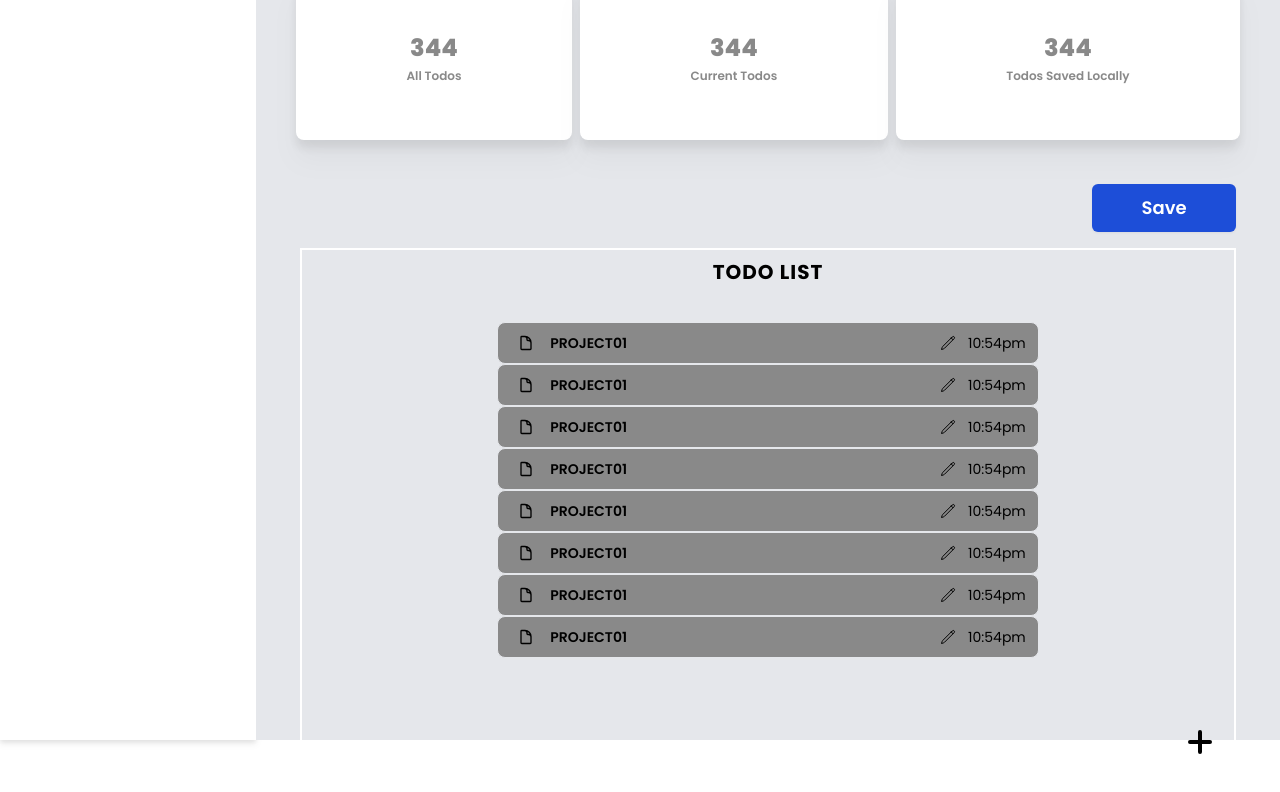
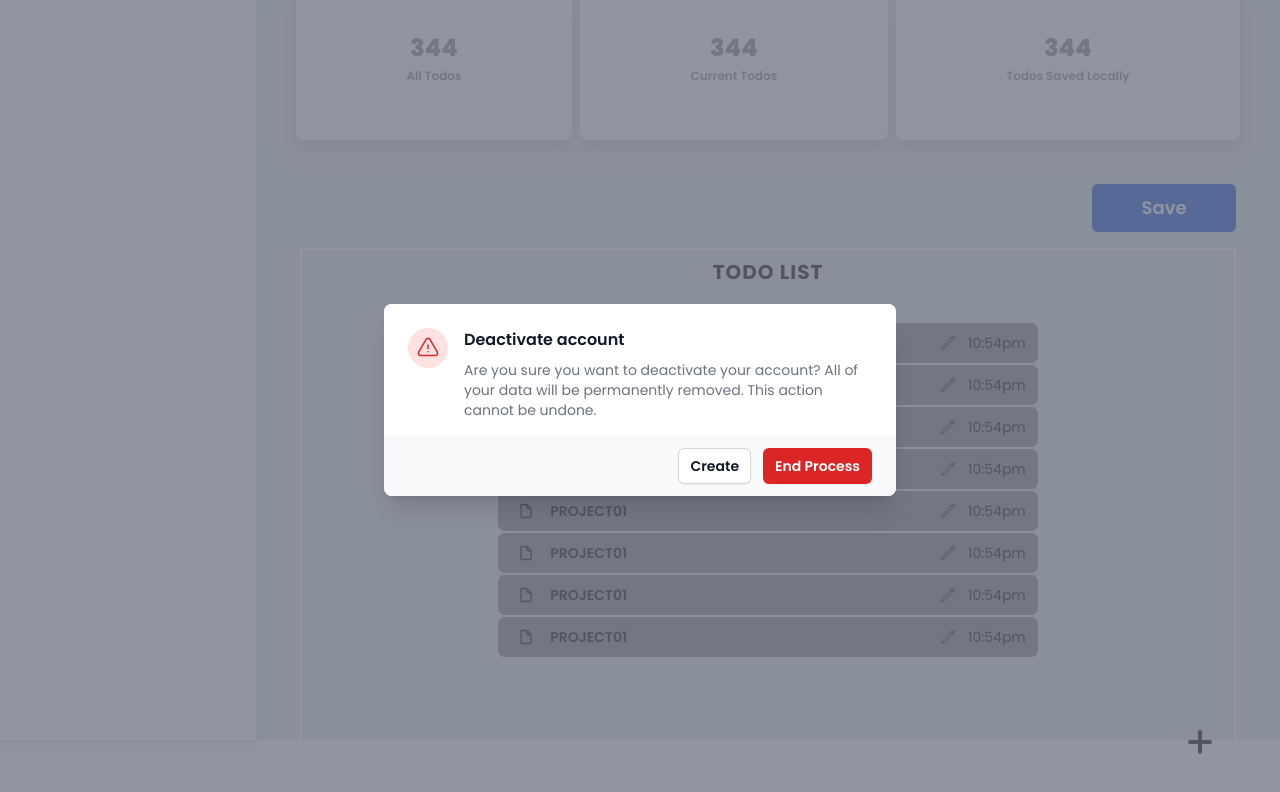
Before and after one commit to ogunwolejo/todo-list, a React (Create React App) app: page /my-todo in a window 1280 px wide. Both pictures are taken after a click on the button 1200 px from the left and 882 px from the top of the page. Shown: the part 140-932 px from the top of the page. Built offline with nearby package versions, Linux system fonts and the light colour scheme.

Commit message:
update the application with a modal for adding categories and todo list

```diff
--- a/package.json
+++ b/package.json
@@ -4,6 +4,7 @@
   "private": true,
   "dependencies": {
     "@emotion/react": "^11.11.1",
+    "@headlessui/react": "^1.7.17",
     "@heroicons/react": "^2.0.18",
     "@reduxjs/toolkit": "^1.9.7",
     "@testing-library/jest-dom": "^5.17.0",
--- /dev/null
+++ b/src/common/modal/add.modal.tsx
@@ -0,0 +1,76 @@
+import { Fragment, useRef, useState, FC } from 'react'
+import { Dialog, Transition } from '@headlessui/react'
+import { ExclamationTriangleIcon } from '@heroicons/react/24/outline'
+
+export const AddModal:FC<{open:boolean; close:any}> = ({open, close})  =>{
+  //const cancelButtonRef = useRef(null)
+
+  return (
+    <Transition.Root show={open} as={Fragment}>
+      <Dialog as="div" className="relative z-10" /*initialFocus={cancelButtonRef}*/ onClose={close}>
+        <Transition.Child
+          as={Fragment}
+          enter="ease-out duration-300"
+          enterFrom="opacity-0"
+          enterTo="opacity-100"
+          leave="ease-in duration-200"
+          leaveFrom="opacity-100"
+          leaveTo="opacity-0"
+        >
+          <div className="fixed inset-0 bg-gray-500 bg-opacity-75 transition-opacity" />
+        </Transition.Child>
+
+        <div className="fixed inset-0 z-10 w-screen overflow-y-auto">
+          <div className="flex min-h-full items-end justify-center p-4 text-center sm:items-center sm:p-0">
+            <Transition.Child
+              as={Fragment}
+              enter="ease-out duration-300"
+              enterFrom="opacity-0 translate-y-4 sm:translate-y-0 sm:scale-95"
+              enterTo="opacity-100 translate-y-0 sm:scale-100"
+              leave="ease-in duration-200"
+              leaveFrom="opacity-100 translate-y-0 sm:scale-100"
+              leaveTo="opacity-0 translate-y-4 sm:translate-y-0 sm:scale-95"
+            >
+              <Dialog.Panel className="relative transform overflow-hidden rounded-lg bg-white text-left shadow-xl transition-all sm:my-8 sm:w-full sm:max-w-lg">
+                <div className="bg-white px-4 pb-4 pt-5 sm:p-6 sm:pb-4">
+                  <div className="sm:flex sm:items-start">
+                    <div className="mx-auto flex h-12 w-12 flex-shrink-0 items-center justify-center rounded-full bg-red-100 sm:mx-0 sm:h-10 sm:w-10">
+                      <ExclamationTriangleIcon className="h-6 w-6 text-red-600" aria-hidden="true" />
+                    </div>
+                    <div className="mt-3 text-center sm:ml-4 sm:mt-0 sm:text-left">
+                      <Dialog.Title as="h3" className="text-base font-semibold leading-6 text-gray-900">
+                        Deactivate account
+                      </Dialog.Title>
+                      <div className="mt-2">
+                        <p className="text-sm text-gray-500">
+                          Are you sure you want to deactivate your account? All of your data will be permanently
+                          removed. This action cannot be undone.
+                        </p>
+                      </div>
+                    </div>
+                  </div>
+                </div>
+                <div className="bg-gray-50 px-4 py-3 sm:flex sm:flex-row-reverse sm:px-6">
+                  <button
+                    type="button"
+                    className="inline-flex w-full justify-center rounded-md bg-red-600 px-3 py-2 text-sm font-semibold text-white shadow-sm hover:bg-red-500 sm:ml-3 sm:w-auto"
+                    onClick={close}
+                  >
+                    End Process
+                  </button>
+                  <button
+                    type="button"
+                    className="mt-3 inline-flex w-full justify-center rounded-md bg-white px-3 py-2 text-sm font-semibold text-gray-900 shadow-sm ring-1 ring-inset ring-gray-300 hover:bg-gray-50 sm:mt-0 sm:w-auto"
+                    onClick={() => close()}
+                  >
+                    Create
+                  </button>
+                </div>
+              </Dialog.Panel>
+            </Transition.Child>
+          </div>
+        </div>
+      </Dialog>
+    </Transition.Root>
+  )
+}
--- /dev/null
+++ b/src/common/modal/modal.tsx
@@ -0,0 +1,77 @@
+import { Fragment, useRef, useState, FC } from 'react'
+import { Dialog, Transition } from '@headlessui/react'
+import { ExclamationTriangleIcon } from '@heroicons/react/24/outline'
+
+export const Modal:FC<{open:boolean; close:any}> = ({open, close})  =>{
+  //const cancelButtonRef = useRef(null)
+
+  return (
+    <Transition.Root show={open} as={Fragment}>
+      <Dialog as="div" className="relative z-10" /*initialFocus={cancelButtonRef}*/ onClose={close}>
+        <Transition.Child
+          as={Fragment}
+          enter="ease-out duration-300"
+          enterFrom="opacity-0"
+          enterTo="opacity-100"
+          leave="ease-in duration-200"
+          leaveFrom="opacity-100"
+          leaveTo="opacity-0"
+        >
+          <div className="fixed inset-0 bg-gray-500 bg-opacity-75 transition-opacity" />
+        </Transition.Child>
+
+        <div className="fixed inset-0 z-10 w-screen overflow-y-auto">
+          <div className="flex min-h-full items-end justify-center p-4 text-center sm:items-center sm:p-0">
+            <Transition.Child
+              as={Fragment}
+              enter="ease-out duration-300"
+              enterFrom="opacity-0 translate-y-4 sm:translate-y-0 sm:scale-95"
+              enterTo="opacity-100 translate-y-0 sm:scale-100"
+              leave="ease-in duration-200"
+              leaveFrom="opacity-100 translate-y-0 sm:scale-100"
+              leaveTo="opacity-0 translate-y-4 sm:translate-y-0 sm:scale-95"
+            >
+              <Dialog.Panel className="relative transform overflow-hidden rounded-lg bg-white text-left shadow-xl transition-all sm:my-8 sm:w-full sm:max-w-lg">
+                <div className="bg-white px-4 pb-4 pt-5 sm:p-6 sm:pb-4">
+                  <div className="sm:flex sm:items-start">
+                    <div className="mx-auto flex h-12 w-12 flex-shrink-0 items-center justify-center rounded-full bg-red-100 sm:mx-0 sm:h-10 sm:w-10">
+                      <ExclamationTriangleIcon className="h-6 w-6 text-red-600" aria-hidden="true" />
+                    </div>
+                    <div className="mt-3 text-center sm:ml-4 sm:mt-0 sm:text-left">
+                      <Dialog.Title as="h3" className="text-base font-semibold leading-6 text-gray-900">
+                        Deactivate account
+                      </Dialog.Title>
+                      <div className="mt-2">
+                        <p className="text-sm text-gray-500">
+                          Are you sure you want to deactivate your account? All of your data will be permanently
+                          removed. This action cannot be undone.
+                        </p>
+                      </div>
+                    </div>
+                  </div>
+                </div>
+                <div className="bg-gray-50 px-4 py-3 sm:flex sm:flex-row-reverse sm:px-6">
+                  <button
+                    type="button"
+                    className="inline-flex w-full justify-center rounded-md bg-red-600 px-3 py-2 text-sm font-semibold text-white shadow-sm hover:bg-red-500 sm:ml-3 sm:w-auto"
+                    onClick={close}
+                  >
+                    Deactivate
+                  </button>
+                  <button
+                    type="button"
+                    className="mt-3 inline-flex w-full justify-center rounded-md bg-white px-3 py-2 text-sm font-semibold text-gray-900 shadow-sm ring-1 ring-inset ring-gray-300 hover:bg-gray-50 sm:mt-0 sm:w-auto"
+                    onClick={() => close()}
+                    //ref={cancelButtonRef}
+                  >
+                    Cancel
+                  </button>
+                </div>
+              </Dialog.Panel>
+            </Transition.Child>
+          </div>
+        </div>
+      </Dialog>
+    </Transition.Root>
+  )
+}
--- a/src/component/categor.card.tsx
+++ b/src/component/categor.card.tsx
@@ -1,14 +1,20 @@
-import { FC, Fragment, ReactNode } from "react";
+import { FC, Fragment, ReactNode, useState } from "react";
+import {Modal} from "../common/modal/modal";
 
-const CategoryCard:FC<{title:string; data:number; createdAt:string; icon:ReactNode }> = ({title, data, createdAt, icon}) => {
+const CategoryCard:FC<{title:string; data:number; createdAt:string; icon:ReactNode; description?:string }> = ({title, data, createdAt, icon, description}) => {
+    const [openModal, setIsOpenModal] = useState<boolean>(false)
+    const openModalHandler = () => {
+        setIsOpenModal(true)
+    }
     return (
         <Fragment>
-            <div className={`h-20 md:h-28 w-full border-box drop-shadow-xl border border-transparent bg-white rounded-lg flex flex-row items-center justify-center hover:cursor-pointer`}>
+            <div className={`h-20 md:h-28 w-full border-box drop-shadow-xl border border-transparent bg-white rounded-lg flex flex-row items-center justify-center hover:cursor-pointer`} onClick={openModalHandler}>
                 <div className="flex flex-col items-center p-2">
                     <div className={`text-lg md:text-2xl font-extrabold self-center text-black`}>{data}</div>
                     <label className={`text-xs md:text-sm my-1 font-semibold font-poppins mx-3 w-full text-center text-[#898989]`}>{title}</label>
                 </div>
             </div>
+            <Modal open={openModal} close={() => setIsOpenModal(false)}/>
         </Fragment>
     )
 }
--- a/src/pages/categories.tsx
+++ b/src/pages/categories.tsx
@@ -1,8 +1,10 @@
-import { FC, Fragment } from "react";
+import { FC, Fragment, useState } from "react";
 import Header from "../common/header/header";
 import Card1 from "../common/cards/card1";
 import SaveButton from "../common/button/save.button";
 import CategoryCard from "../component/categor.card";
+import { Modal } from "../common/modal/modal";
+import { AddModal } from "../common/modal/add.modal";
 
 const defaultIcon = <svg xmlns="http://www.w3.org/2000/svg" fill="none" viewBox="0 0 24 24" stroke-width="2" stroke="#000" className="w-4 h-4">
 <path stroke-linecap="round" stroke-linejoin="round" d="M19.5 14.25v-2.625a3.375 3.375 0 00-3.375-3.375h-1.5A1.125 1.125 0 0113.5 7.125v-1.5a3.375 3.375 0 00-3.375-3.375H8.25m2.25 0H5.625c-.621 0-1.125.504-1.125 1.125v17.25c0 .621.504 1.125 1.125 1.125h12.75c.621 0 1.125-.504 1.125-1.125V11.25a9 9 0 00-9-9z" />
@@ -10,6 +12,14 @@ const defaultIcon = <svg xmlns="http://www.w3.org/2000/svg" fill="none" viewBox=
 
 const Categories:FC = () => {
     const a:Array<number> = [1,2,3,4,5,6,7,8,9,10,11,12,]
+
+    // adding a new category
+    const [addNewCategory, setAddNewCategory] = useState<boolean>(false)
+    // opening the new category modal
+    const openHandler = () => {
+        setAddNewCategory(true)
+    }
+
     return (
         <Fragment>
             <Header title="Todos Categry"/>
@@ -54,7 +64,7 @@ const Categories:FC = () => {
                         </div>
 
                         <div className="flex flex-row justify-end items-center py-3 mt-5 mr-5 w-full">
-                            <button>
+                            <button onClick={openHandler}>
                                 <div>
                                     <svg xmlns="http://www.w3.org/2000/svg" fill="none" viewBox="0 0 24 24" stroke-width="3" stroke="currentColor" className="w-8 h-8">
                                     <path stroke-linecap="round" stroke-linejoin="round" d="M12 4.5v15m7.5-7.5h-15" />
@@ -66,6 +76,8 @@ const Categories:FC = () => {
 
                 </div>
             </div>
+
+            <AddModal close={() => setAddNewCategory(false)} open={addNewCategory}/>
         </Fragment>
     )
 }
--- a/src/pages/dashboard.tsx
+++ b/src/pages/dashboard.tsx
@@ -2,11 +2,14 @@ import { FC, Fragment, useMemo } from "react";
 import Header from "../common/header/header";
 import Card1 from "../common/cards/card1";
 import Card2 from "../common/cards/card2";
+import { useNavigate } from "react-router-dom";
 
 const Dashboard:FC = () => {
     const categoryFolder = useMemo(() => <svg xmlns="http://www.w3.org/2000/svg" fill="none" viewBox="0 0 24 24" stroke-width="1.5" stroke="currentColor" className="w-4 h-4">
     <path stroke-linecap="round" stroke-linejoin="round" d="M2.25 12.75V12A2.25 2.25 0 014.5 9.75h15A2.25 2.25 0 0121.75 12v.75m-8.69-6.44l-2.12-2.12a1.5 1.5 0 00-1.061-.44H4.5A2.25 2.25 0 002.25 6v12a2.25 2.25 0 002.25 2.25h15A2.25 2.25 0 0021.75 18V9a2.25 2.25 0 00-2.25-2.25h-5.379a1.5 1.5 0 01-1.06-.44z" />
   </svg>, [])
+
+  const navigate = useNavigate()
 
     return (
         <Fragment>
@@ -31,11 +34,11 @@ const Dashboard:FC = () => {
                     <div className="">
                         <div className="grid md:grid-cols-2 lg:grid-cols-3 lg:gap-4">
                             <div className="">
-                                <Card2 cardTitle="Todos" list={[]} routerHandler={() => null}/>
+                                <Card2 cardTitle="Todos" list={[]} routerHandler={() => navigate("/my-todo")}/>
                             </div>
 
                             <div className="">
-                                <Card2 cardTitle="Category" list={[]} routerHandler={() => null} listIcon={categoryFolder}/>
+                                <Card2 cardTitle="Category" list={[]} routerHandler={() => navigate("/categories")} listIcon={categoryFolder}/>
                             </div>
 
                             <div className="">
--- a/src/pages/todo.list.tsx
+++ b/src/pages/todo.list.tsx
@@ -1,9 +1,10 @@
-import { FC, Fragment } from "react";
+import { FC, Fragment, useState } from "react";
 import Header from "../common/header/header";
 import SaveButton from "../common/button/save.button";
 import Card1 from "../common/cards/card1";
 import List from "../component/list.items";
 import TodoListComponent from "../component/todo.list";
+import { AddModal } from "../common/modal/add.modal";
 
 const defaultIcon = <svg xmlns="http://www.w3.org/2000/svg" fill="none" viewBox="0 0 24 24" stroke-width="2" stroke="#000" className="w-4 h-4">
 <path stroke-linecap="round" stroke-linejoin="round" d="M19.5 14.25v-2.625a3.375 3.375 0 00-3.375-3.375h-1.5A1.125 1.125 0 0113.5 7.125v-1.5a3.375 3.375 0 00-3.375-3.375H8.25m2.25 0H5.625c-.621 0-1.125.504-1.125 1.125v17.25c0 .621.504 1.125 1.125 1.125h12.75c.621 0 1.125-.504 1.125-1.125V11.25a9 9 0 00-9-9z" />
@@ -12,6 +13,14 @@ const defaultIcon = <svg xmlns="http://www.w3.org/2000/svg" fill="none" viewBox=
 
 const TodoList:FC = () => {
     const a:Array<number> = [1,2,3,4,5,6,7,8]
+
+    // adding a new category
+    const [addNewCategory, setAddNewCategory] = useState<boolean>(false)
+    // opening the new category modal
+    const openHandler = () => {
+        setAddNewCategory(true)
+    }
+
     return (
         <Fragment>
             <Header title="My Todo List"/>
@@ -53,7 +62,7 @@ const TodoList:FC = () => {
                         </div>
 
                         <div className="flex flex-row justify-end items-center mt-5 py-3 mr-5 w-full">
-                            <button>
+                            <button onClick={openHandler}>
                                 <div>
                                     <svg xmlns="http://www.w3.org/2000/svg" fill="none" viewBox="0 0 24 24" stroke-width="3" stroke="currentColor" className="w-8 h-8">
                                     <path stroke-linecap="round" stroke-linejoin="round" d="M12 4.5v15m7.5-7.5h-15" />
@@ -65,6 +74,7 @@ const TodoList:FC = () => {
 
                 </div>
             </div>
+            <AddModal close={() => setAddNewCategory(false)} open={addNewCategory}/>
         </Fragment>
     )
 }
```
Also changed, not shown: 1 other file (tests, documents, lock files or other folders).
